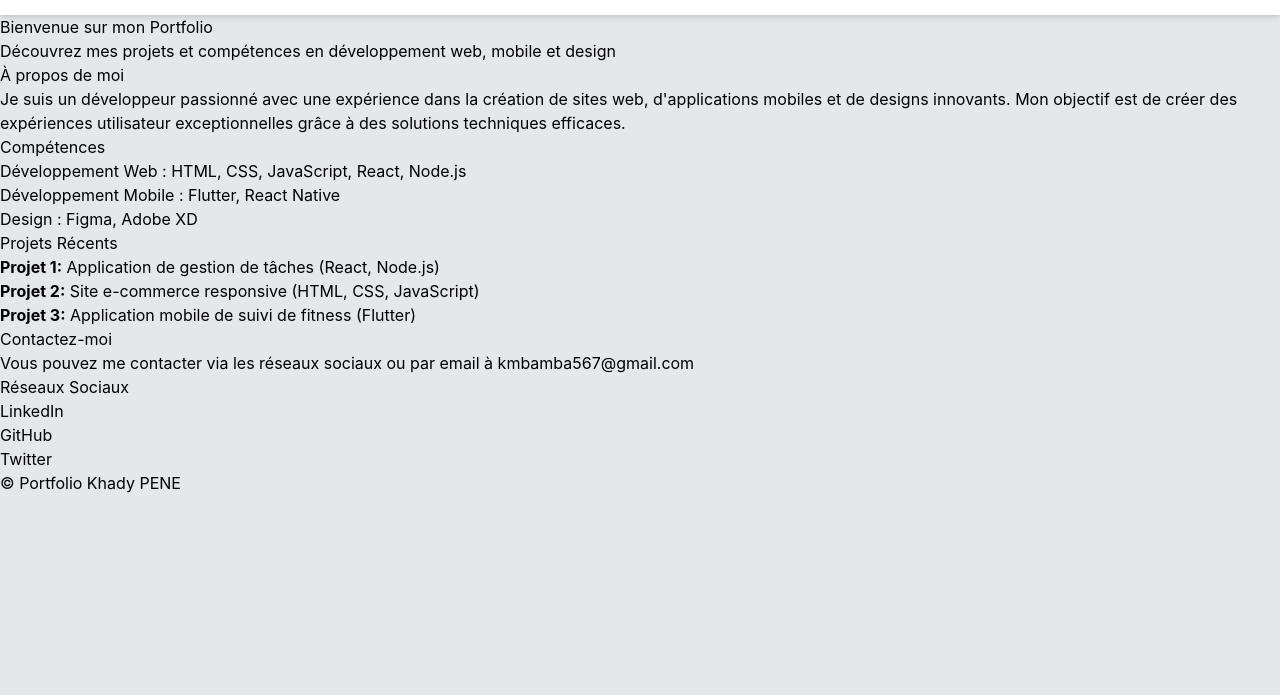
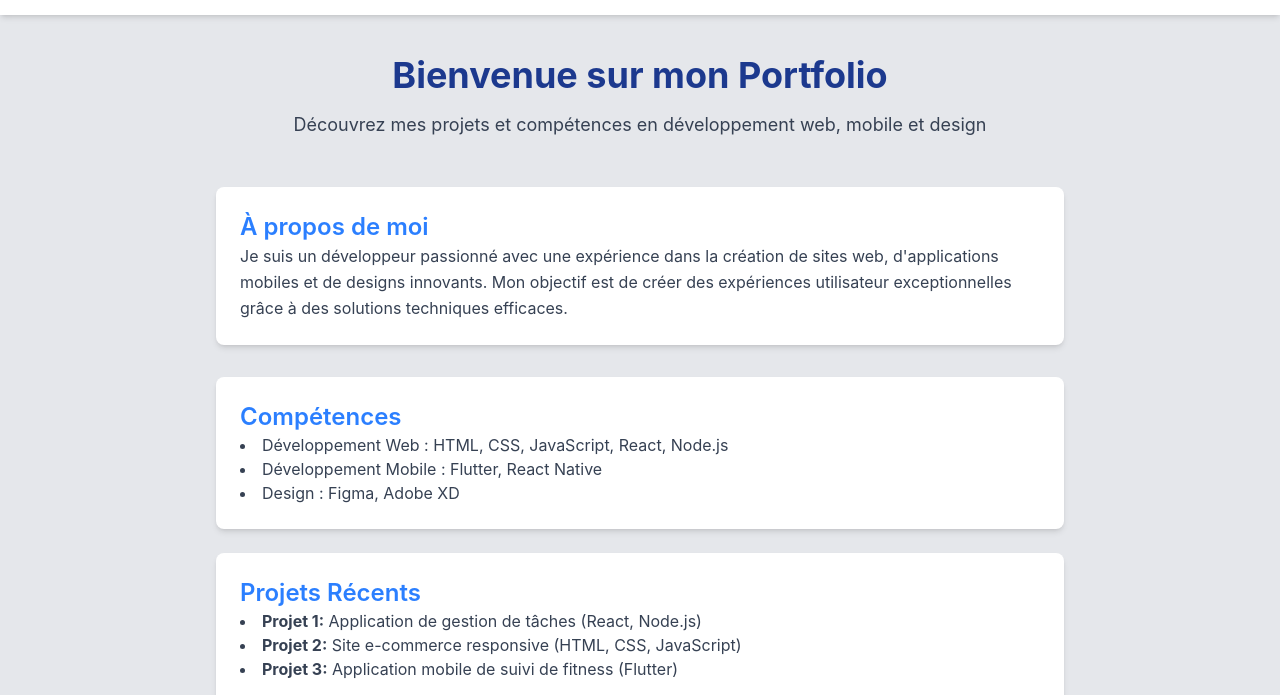
Before and after one commit to khadybarapene/deb_tailwinds, a website: page index.html in a window 1280 px wide. Shown: the part 105-800 px from the top of the page. Drawn offline with nearby package versions, Linux system fonts and the light colour scheme; files that its build step writes are made by us from their sources.

Commit message:
styliser le main de la page d'accueil

```diff
--- a/index.html
+++ b/index.html
@@ -18,44 +18,43 @@
     </nav>
   </header>
 
-  <main>
-    <div class="header">
-      <h1>Bienvenue sur mon Portfolio</h1>
-      <div class="subtitle-container">
-        <p class="subtitle">Découvrez mes projets et compétences en développement web, mobile et design</p>
+  <main class="max-w-4xl mx-auto px-6 py-10">
+    <div class="text-center mb-12">
+      <h1 class="text-4xl font-bold text-blue-900 mb-4">Bienvenue sur mon Portfolio</h1>
+        <p class="text-lg text-gray-700 space-y-2">Découvrez mes projets et compétences en développement web, mobile et design</p>
       </div>
     </div>
-    <div class="content">
-      <h2>À propos de moi</h2>
-      <p>Je suis un développeur passionné avec une expérience dans la création de sites web, d'applications mobiles et de designs innovants. Mon objectif est de créer des expériences utilisateur exceptionnelles grâce à des solutions techniques efficaces.</p>
+    <div class="bg-white p-6 rounded-lg shadow-md p-6 mb-8">
+      <h2 class="text-2xl font-semibold text-blue-500">À propos de moi</h2>
+      <p class="text-gray-700 leading-relaxed">Je suis un développeur passionné avec une expérience dans la création de sites web, d'applications mobiles et de designs innovants. Mon objectif est de créer des expériences utilisateur exceptionnelles grâce à des solutions techniques efficaces.</p>
     </div>
-    <div class="content">
-      <h2>Compétences</h2>
-      <ul>
+    <div class="bg-white p-6 rounded-lg shadow-md p-6 mb-6">
+      <h2 class="text-2xl font-semibold text-blue-500">Compétences</h2>
+      <ul class="list-disc list-inside text-gray-700">
         <li>Développement Web : HTML, CSS, JavaScript, React, Node.js</li>
         <li>Développement Mobile : Flutter, React Native</li>
         <li>Design : Figma, Adobe XD</li>
       </ul>
     </div>
-    <div class="content">
-      <h2>Projets Récents</h2>
-      <ul>
-        <li><strong>Projet 1:</strong> Application de gestion de tâches (React, Node.js)</li>
+    <div class="bg-white p-6 rounded-lg shadow-md p-6 mb-8">
+      <h2 class="text-2xl font-semibold text-blue-500">Projets Récents</h2>
+      <ul class="list-disc list-inside text-gray-700">
+        <li><strong>Projet 1:</strong > Application de gestion de tâches (React, Node.js)</li>
         <li><strong>Projet 2:</strong> Site e-commerce responsive (HTML, CSS, JavaScript)</li>
         <li><strong>Projet 3:</strong> Application mobile de suivi de fitness (Flutter)</li>
       </ul>
     </div>
-    <div class="content">
-      <h2>Contactez-moi</h2>
-      <p>Vous pouvez me contacter via les réseaux sociaux ou par email à <a href="mailto:kmbamba567@gmail.com">kmbamba567@gmail.com</a></p>
+    <div class="bg-white p-6 rounded-lg shadow-md p-6 mb-8">
+      <h2 class="text-2xl font-semibold text-blue-500">Contactez-moi</h2>
+      <p class="text-gray-700 ">Vous pouvez me contacter via les réseaux sociaux ou par email à <a href="mailto:kmbamba567@gmail.com">kmbamba567@gmail.com</a></p>
     </div>
 
-    <div class="content">
-      <h2>Réseaux Sociaux</h2>
+    <div class="bg-white p-6 rounded-lg shadow-md p-6 mb-8">
+      <h2 class="text-2xl font-semibold text-blue-500">Réseaux Sociaux</h2>
       <ul>
-        <li><a href="https://www.linkedin.com/in/monprofil">LinkedIn</a></li>
-        <li><a href="https://github.com/monprofil">GitHub</a></li>
-        <li><a href="https://twitter.com/monprofil">Twitter</a></li>
+        <li><a href="https://www.linkedin.com/in/monprofil" class="text-blue-500 hover:underline">LinkedIn</a></li>
+        <li><a href="https://github.com/monprofil " class="text-blue-500 hover:underline">GitHub</a></li>
+        <li><a href="https://twitter.com/monprofil" class="text-blue-500 hover:underline">Twitter</a></li>
       </ul>
     </div>
 
```
